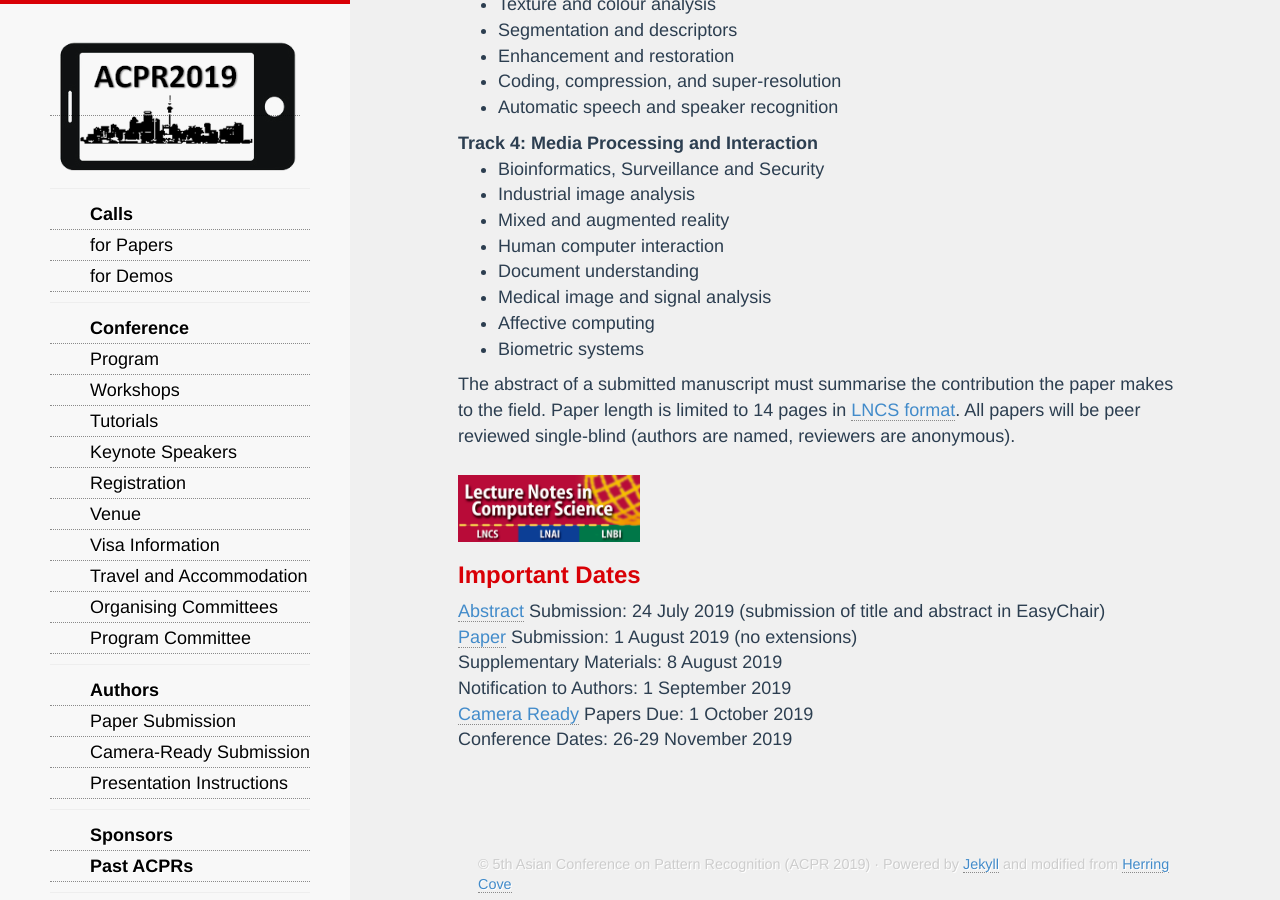
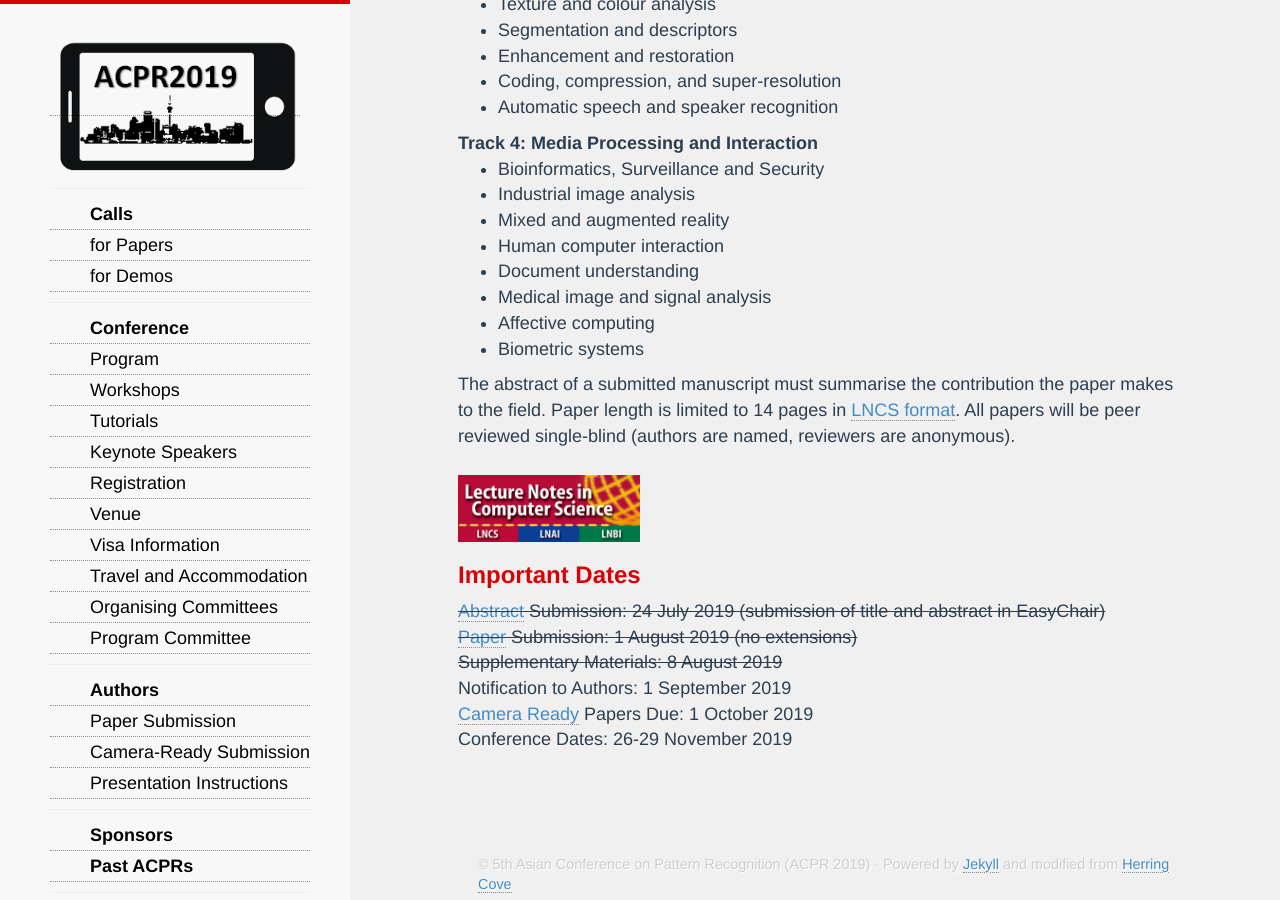
Before and after one commit to AndrewChenUoA/ACPR2019, a Jekyll site: the page built from cfp.html, in a window 1280 px wide and 900 px high, scrolled down 812 px. Built offline with Jekyll 4.4.1, drawn with Linux system fonts in a browser that asks for light colours; nearby versions of some CDN libraries; Markdown is read by kramdown in place of the engine named in the settings.

Commit message:
Update dates

```diff
--- a/cfp.html
+++ b/cfp.html
@@ -56,9 +56,9 @@ The abstract of a submitted manuscript must summarise the contribution the paper
 <a href="https://www.springer.com/gp/computer-science/lncs"><img src="/images/LNCS-Logo-768x284.png"  style="max-width:25%"/></a>
 
 <h3>Important Dates</h3>
-<a href="submission.html">Abstract</a> Submission: 24 July 2019 (submission of title and abstract in EasyChair)<br/>
-<a href="submission.html">Paper</a> Submission: 1 August 2019 (no extensions)<br/>
-Supplementary Materials: 8 August 2019<br/>
+<s><a href="submission.html">Abstract</a> Submission: 24 July 2019 (submission of title and abstract in EasyChair)</s><br/>
+<s><a href="submission.html">Paper</a> Submission: 1 August 2019 (no extensions)</s><br/>
+<s>Supplementary Materials: 8 August 2019</s><br/>
 Notification to Authors: 1 September 2019<br/>
 <a href="camera-ready.html">Camera Ready</a> Papers Due: 1 October 2019<br/>
 Conference Dates: 26-29 November 2019<br/><br/>
```
